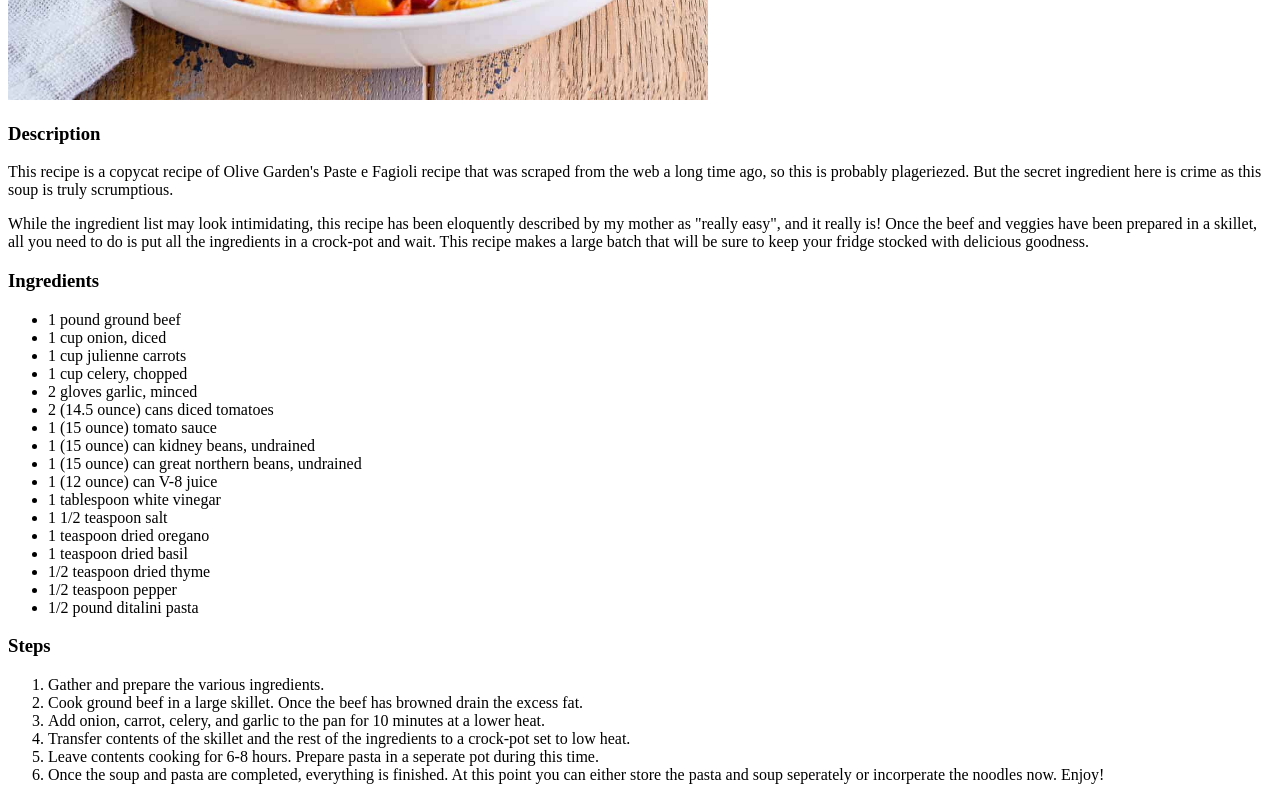
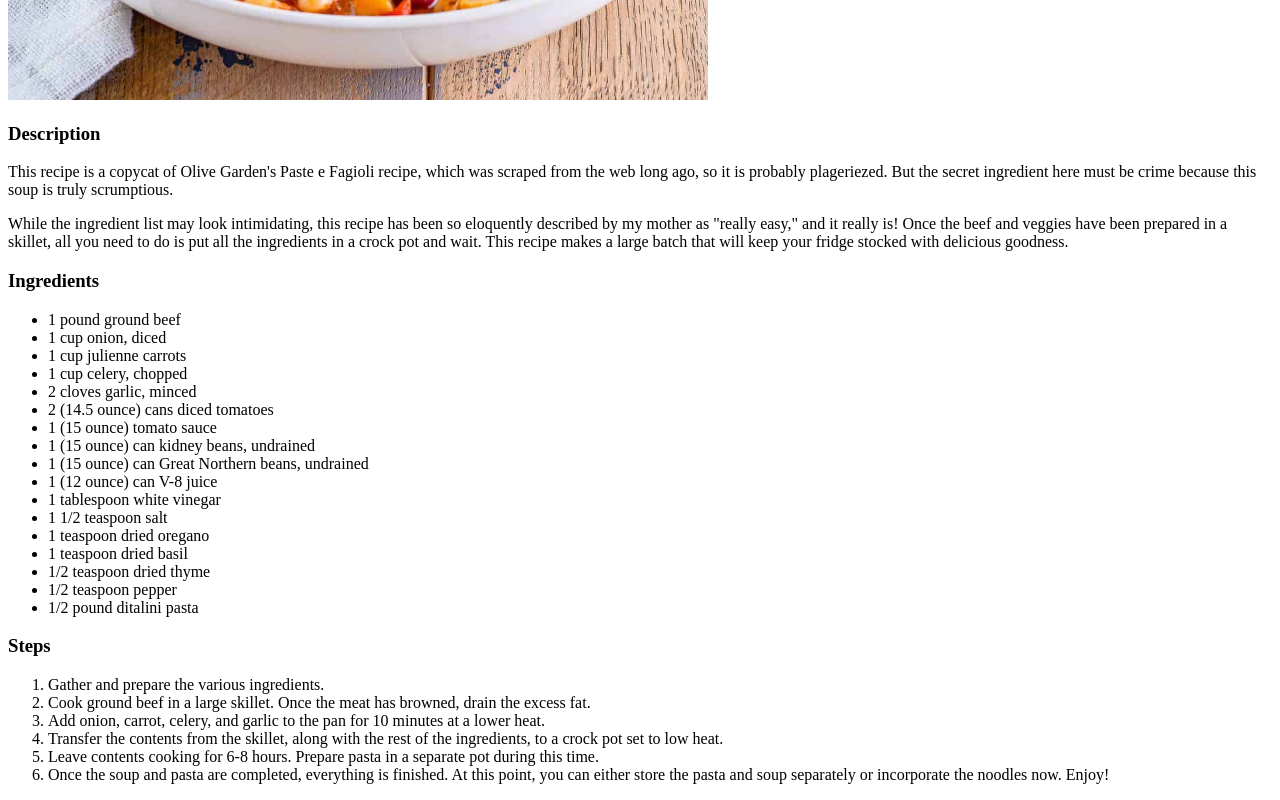
Before and after one commit to NolanBrownsberger/odin-recipes, a plain HTML site: page recipes/pasta_e_fagioli.html in a window 1280 px wide. Shown: the part 706-1506 px from the top of the page. Drawn offline with Linux system fonts and the light colour scheme.

Commit message:
Fix typos and some grammar in pasta*.html

```diff
--- a/recipes/pasta_e_fagioli.html
+++ b/recipes/pasta_e_fagioli.html
@@ -14,15 +14,15 @@
 
   <h3>Description</h3>
     <p>
-      This recipe is a copycat recipe of Olive Garden's Paste e Fagioli recipe that was scraped from the
-      web a long time ago, so this is probably plageriezed. But the secret ingredient here is crime as
+      This recipe is a copycat of Olive Garden's Paste e Fagioli recipe, which was scraped from the
+      web long ago, so it is probably plageriezed. But the secret ingredient here must be crime because
       this soup is truly scrumptious.
     </p>
     <p>
-      While the ingredient list may look intimidating, this recipe has been
-      eloquently described by my mother as "really easy", and it really is! Once the beef and veggies have
-      been prepared in a skillet, all you need to do is put all the ingredients in a crock-pot and wait.
-      This recipe makes a large batch that will be sure to keep your fridge stocked with delicious goodness.
+      While the ingredient list may look intimidating, this recipe has been so eloquently described by my
+      mother as "really easy," and it really is! Once the beef and veggies have been prepared in a
+      skillet, all you need to do is put all the ingredients in a crock pot and wait. This recipe makes
+      a large batch that will keep your fridge stocked with delicious goodness.
     </p>
 
   <h3>Ingredients</h3>
@@ -31,11 +31,11 @@
       <li>1 cup onion, diced</li>
       <li>1 cup julienne carrots</li>
       <li>1 cup celery, chopped</li>
-      <li>2 gloves garlic, minced</li>
+      <li>2 cloves garlic, minced</li>
       <li>2 (14.5 ounce) cans diced tomatoes</li>
       <li>1 (15 ounce) tomato sauce</li>
       <li>1 (15 ounce) can kidney beans, undrained</li>
-      <li>1 (15 ounce) can great northern beans, undrained</li>
+      <li>1 (15 ounce) can Great Northern beans, undrained</li>
       <li>1 (12 ounce) can V-8 juice</li>
       <li>1 tablespoon white vinegar</li>
       <li>1 1/2 teaspoon salt</li>
@@ -49,13 +49,13 @@
   <h3>Steps</h3>
     <ol>
       <li>Gather and prepare the various ingredients.</li>
-      <li>Cook ground beef in a large skillet. Once the beef has browned drain the excess fat.</li>
+      <li>Cook ground beef in a large skillet. Once the meat has browned, drain the excess fat.</li>
       <li>Add onion, carrot, celery, and garlic to the pan for 10 minutes at a lower heat.</li>
-      <li>Transfer contents of the skillet and the rest of the ingredients to a crock-pot set to low heat.</li>
-      <li>Leave contents cooking for 6-8 hours. Prepare pasta in a seperate pot during this time.</li>
+      <li>Transfer the contents from the skillet, along with the rest of the ingredients, to a crock pot set to low heat.</li>
+      <li>Leave contents cooking for 6-8 hours. Prepare pasta in a separate pot during this time.</li>
       <li>
-        Once the soup and pasta are completed, everything is finished. At this point you can either store
-        the pasta and soup seperately or incorperate the noodles now. Enjoy!
+        Once the soup and pasta are completed, everything is finished. At this point, you can either store
+        the pasta and soup separately or incorporate the noodles now. Enjoy!
       </li>
     </ol>
 
```
